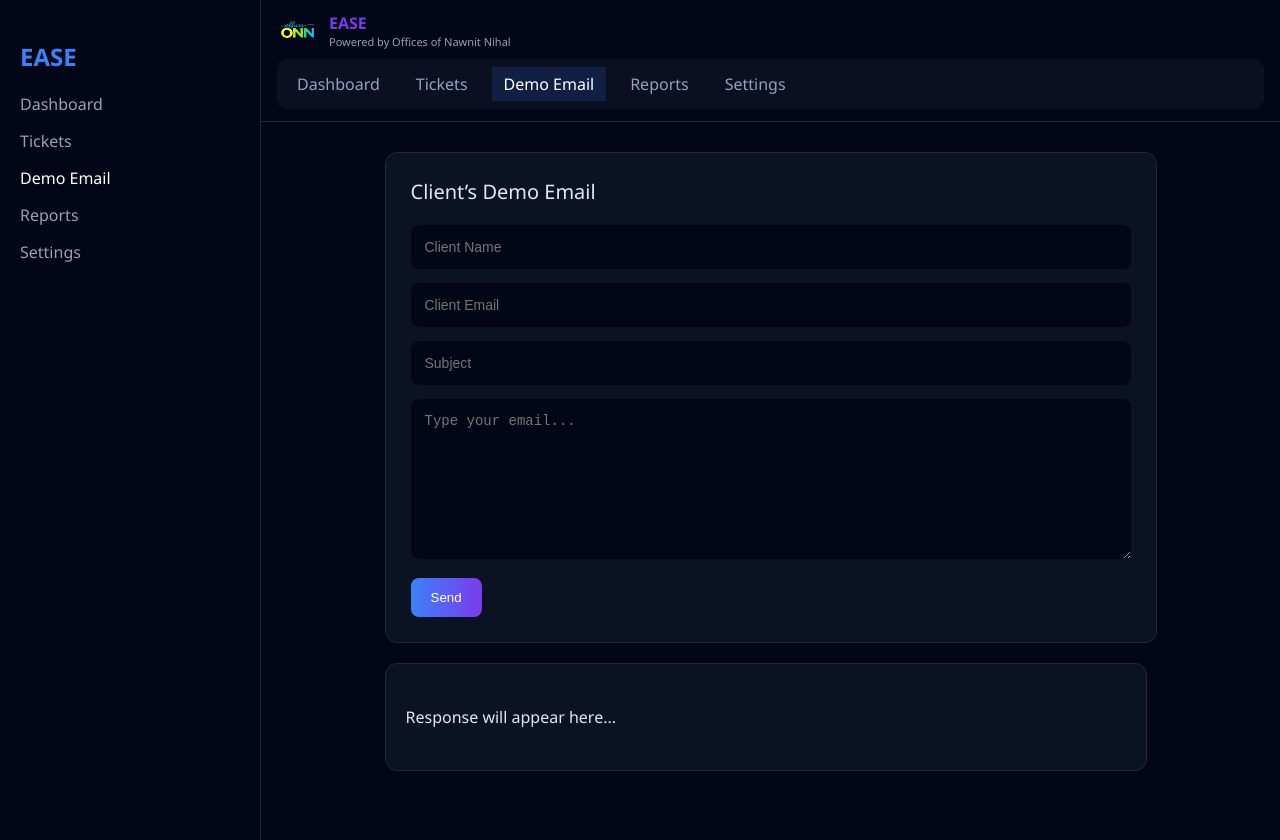
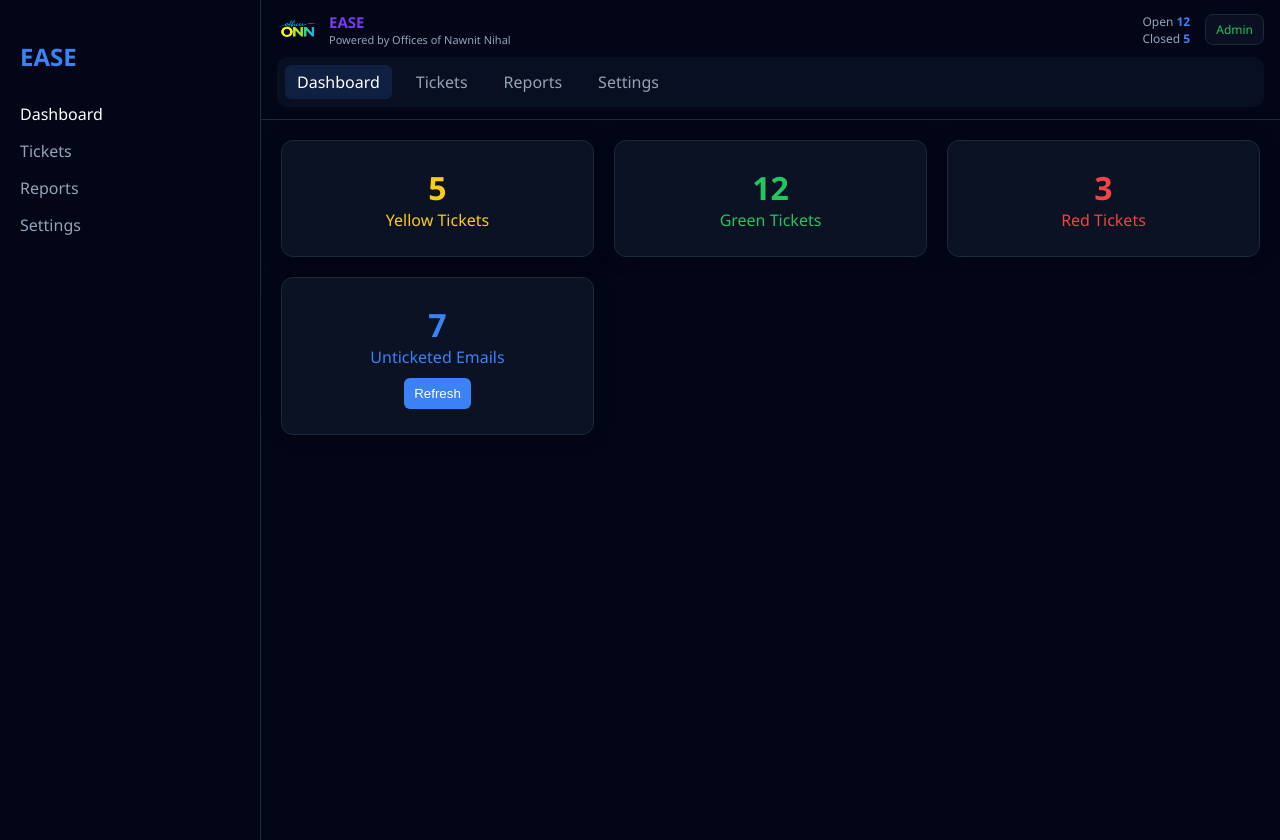
Before and after one commit to nihal007-cola/echodemo, a plain HTML site: page dashboard.html in a window 1280 px wide. Drawn offline with Linux system fonts and the light colour scheme.

Commit message:
Update dashboard.html

```diff
--- a/dashboard.html
+++ b/dashboard.html
@@ -3,171 +3,204 @@
 <head>
 <meta charset="UTF-8">
 <meta name="viewport" content="width=device-width, initial-scale=1.0">
-<title>EASE Demo Email</title>
+<title>EASE Dashboard</title>
 
 <style>
 
+/* ===== GLOBAL ===== */
 body {
-  margin:0;
-  font-family:'Segoe UI',sans-serif;
-  background:#020617;
-  color:#e2e8f0;
+  margin: 0;
+  font-family: 'Segoe UI', sans-serif;
+  background: #020617;
+  color: #e2e8f0;
 }
 
-.layout{display:flex;}
+.layout { display: flex; }
 
-.sidebar{
-  width:220px;
-  height:100vh;
-  border-right:1px solid #1e293b;
-  padding:20px;
+/* ===== SIDEBAR ===== */
+.sidebar {
+  width: 220px;
+  height: 100vh;
+  background: #020617;
+  border-right: 1px solid #1e293b;
+  padding: 20px;
 }
 
-.sidebar h2{color:#3b82f6;}
-
-.nav-item{margin:15px 0;color:#94a3b8;cursor:pointer;}
-.nav-item.active{color:white;}
-
-.main{flex:1;}
-
-.header{
-  position:sticky;
-  top:0;
-  background:#020617;
-  border-bottom:1px solid #1e293b;
-  padding:12px 16px;
-  z-index:1000;
+.sidebar h2 {
+  color: #3b82f6;
+  margin-bottom: 30px;
 }
 
-.header-top{
-  display:flex;
-  justify-content:space-between;
-  align-items:center;
+.nav-item {
+  margin: 15px 0;
+  color: #94a3b8;
+  cursor: pointer;
 }
 
-.brand-wrap{
-  display:flex;
-  align-items:center;
-  gap:10px;
+.nav-item.active { color: white; }
+
+.main { flex: 1; }
+
+/* ===== HEADER (UNCHANGED) ===== */
+.header {
+  position: sticky;
+  top: 0;
+  z-index: 1000;
+  background: #020617;
+  border-bottom: 1px solid #1e293b;
+  padding: 12px 16px;
 }
 
-.logo{height:28px;}
-
-.ease{color:#7c3aed;font-weight:600;}
-
-.tagline{
-  font-size:11px;
-  color:#94a3b8;
-  white-space:nowrap;
+.header-top {
+  display: flex;
+  justify-content: space-between;
+  align-items: center;
 }
 
-.top-nav{
-  margin-top:10px;
-  display:flex;
-  gap:12px;
-  padding:8px;
-  background:rgba(15,23,42,0.6);
-  border-radius:10px;
+.brand-wrap {
+  display: flex;
+  align-items: center;
+  gap: 10px;
 }
 
-.top-nav div{
-  padding:6px 12px;
-  color:#94a3b8;
-  cursor:pointer;
+.logo { height: 28px; }
+
+.brand-text { display: flex; flex-direction: column; }
+
+.ease {
+  font-size: 15px;
+  font-weight: 600;
+  color: #7c3aed;
 }
 
-.top-nav .active{
-  color:white;
-  background:rgba(59,130,246,0.15);
+.tagline {
+  font-size: 11px;
+  color: #94a3b8;
+  white-space: nowrap;
 }
 
-/* ===== MAIN GRID ===== */
-.grid{
-  display:flex;
-  justify-content:center;
-  padding:30px 20px;
+/* RIGHT SIDE */
+.header-right {
+  display: flex;
+  align-items: center;
+  gap: 15px;
 }
 
-/* ===== COMPOSE BOX ===== */
-.compose-box{
-  width:100%;
-  max-width:720px;
-  background:rgba(15,23,42,0.7);
-  border:1px solid #1e293b;
-  border-radius:12px;
-  padding:25px;
+.header-stats {
+  text-align: right;
+  font-size: 12px;
+  color: #94a3b8;
 }
 
-/* TITLE */
-.compose-title{
-  font-size:20px;
-  margin-bottom:20px;
+.header-stats span {
+  color: #3b82f6;
+  font-weight: 600;
 }
 
-/* INPUT GROUP FIX (IMPORTANT) */
-.input-group{
-  width:100%;
+/* USER */
+.user-badge {
+  padding: 6px 10px;
+  border-radius: 8px;
+  background: rgba(15, 23, 42, 0.6);
+  border: 1px solid #1e293b;
+  font-size: 12px;
+  color: #22c55e;
 }
 
-/* INPUTS */
-input, textarea{
-  width:100%;
-  box-sizing:border-box; /* 🔥 FIXES RIGHT OVERFLOW */
-  padding:14px;
-  margin-bottom:14px;
-  border-radius:8px;
-  border:none;
-  background:#020617;
-  color:#e2e8f0;
-  font-size:14px;
+/* NAV */
+.top-nav {
+  margin-top: 10px;
+  display: flex;
+  gap: 12px;
+  padding: 8px;
+  background: rgba(15, 23, 42, 0.6);
+  backdrop-filter: blur(10px);
+  border-radius: 10px;
 }
 
-/* TEXTAREA FIX */
-textarea{
-  min-height:160px;
-  resize:vertical;
+.top-nav div {
+  padding: 6px 12px;
+  border-radius: 6px;
+  color: #94a3b8;
+  cursor: pointer;
 }
 
-/* BUTTON */
-button{
-  padding:12px 20px;
-  border:none;
-  border-radius:8px;
-  background:linear-gradient(90deg,#3b82f6,#7c3aed);
-  color:white;
-  cursor:pointer;
+.top-nav div.active {
+  color: white;
+  background: rgba(59,130,246,0.15);
 }
 
-/* OUTPUT */
-.output-box{
-  margin-top:20px;
-  max-width:720px;
-  width:100%;
-  background:rgba(15,23,42,0.7);
-  border:1px solid #1e293b;
-  border-radius:12px;
-  padding:20px;
-  white-space:pre-wrap;
+/* ===== GRID ===== */
+.grid {
+  padding: 20px;
+}
+
+/* ===== DASHBOARD ===== */
+.dashboard-grid {
+  display: grid;
+  grid-template-columns: repeat(auto-fit, minmax(250px,1fr));
+  gap: 20px;
+}
+
+.stat-card {
+  background: rgba(15,23,42,0.7);
+  border: 1px solid #1e293b;
+  border-radius: 12px;
+  padding: 25px;
+  text-align: center;
+  box-shadow: 0 0 20px rgba(0,0,0,0.3);
+}
+
+.stat-card h2 { margin: 0; font-size: 32px; }
+
+.yellow { color: #facc15; }
+.green { color: #22c55e; }
+.red { color: #ef4444; }
+.blue { color: #3b82f6; }
+
+.refresh-btn {
+  margin-top: 10px;
+  padding: 8px 10px;
+  border: none;
+  border-radius: 6px;
+  background: #3b82f6;
+  color: white;
+  cursor: pointer;
 }
 
 /* MOBILE */
-@media(max-width:768px){
-
-  .sidebar{display:none;}
-  .layout{flex-direction:column;}
-
-  .grid{
-    padding:15px;
+@media (max-width: 768px) {
+  .sidebar { display: none; }
+  .layout { flex-direction: column; }
+  .grid { padding: 12px; }
+  .dashboard-grid { grid-template-columns: 1fr; }
 }
 
-  .compose-box{
-    padding:18px;
+/* 🔥 LOADER */
+.loader-overlay{
+position:fixed;
+top:0;left:0;
+width:100%;height:100%;
+background:rgba(2,6,23,0.6);
+backdrop-filter:blur(8px);
+display:flex;
+align-items:center;
+justify-content:center;
+z-index:9999;
+opacity:1;
+visibility:visible;
 }
 
-  input, textarea{
-    padding:12px;
+.loader-spinner{
+width:50px;height:50px;
+border:4px solid rgba(59,130,246,0.2);
+border-top:4px solid #3b82f6;
+border-radius:50%;
+animation:spin 0.8s linear infinite;
 }
 
+@keyframes spin{
+to{transform:rotate(360deg);}
 }
 
 </style>
@@ -175,66 +208,76 @@ button{
 
 <body>
 
+<!-- LOADER -->
+<div id="loaderOverlay" class="loader-overlay">
+<div class="loader-spinner"></div>
+</div>
+
 <div class="layout">
 
-<!-- SIDEBAR -->
   <div class="sidebar">
     <h2>EASE</h2>
-  <div class="nav-item" onclick="go('dashboard.html')">Dashboard</div>
+    <div class="nav-item active">Dashboard</div>
     <div class="nav-item" onclick="go('tickets.html')">Tickets</div>
-  <div class="nav-item active">Demo Email</div>
     <div class="nav-item" onclick="go('reports.html')">Reports</div>
     <div class="nav-item" onclick="go('settings.html')">Settings</div>
   </div>
 
   <div class="main">
 
-<!-- HEADER -->
     <div class="header">
       <div class="header-top">
         <div class="brand-wrap">
           <img src="assets/logo.png" class="logo">
-      <div>
+          <div class="brand-text">
             <div class="ease">EASE</div>
             <div class="tagline">Powered by Offices of Nawnit&nbsp;Nihal</div>
           </div>
         </div>
+
+        <div class="header-right">
+          <div class="header-stats">
+            Open <span>12</span><br>
+            Closed <span>5</span>
+          </div>
+          <div class="user-badge">Admin</div>
+        </div>
       </div>
 
       <div class="top-nav">
-    <div onclick="go('dashboard.html')">Dashboard</div>
+        <div class="active">Dashboard</div>
         <div onclick="go('tickets.html')">Tickets</div>
-    <div class="active">Demo Email</div>
         <div onclick="go('reports.html')">Reports</div>
         <div onclick="go('settings.html')">Settings</div>
       </div>
     </div>
 
-<!-- CONTENT -->
     <div class="grid">
+      <div class="dashboard-grid">
 
-  <div>
-    <!-- COMPOSE -->
-    <div class="compose-box">
-
-      <div class="compose-title">Client’s Demo Email</div>
-
-      <input id="name" placeholder="Client Name">
-      <input id="email" placeholder="Client Email">
-      <input id="subject" placeholder="Subject">
-      <textarea id="message" placeholder="Type your email..."></textarea>
-
-      <button onclick="sendMail()">Send</button>
-
+        <div class="stat-card yellow">
+          <h2>5</h2>
+          Yellow Tickets
         </div>
 
-    <!-- OUTPUT -->
-    <div class="output-box" id="output">
-Response will appear here...
+        <div class="stat-card green">
+          <h2>12</h2>
+          Green Tickets
+        </div>
+
+        <div class="stat-card red">
+          <h2>3</h2>
+          Red Tickets
+        </div>
+
+        <div class="stat-card blue">
+          <h2>7</h2>
+          Unticketed Emails
+          <br>
+          <button class="refresh-btn" onclick="refreshData()">Refresh</button>
         </div>
 
       </div>
-
     </div>
 
   </div>
@@ -242,42 +285,36 @@ Response will appear here...
 
 <script>
 
-const API_URL = "https://script.google.com/macros/s/AKfycbwTJijz81CxBrY0_YrKH3dK5erasji0gHX6Kuo5rVFgS5u0lBMiNiV4AtGcdtSyUHCt/exec";
-
-function go(page){ window.location.href = page; }
-
-async function sendMail(){
-
-  const name = document.getElementById("name").value;
-  const email = document.getElementById("email").value;
-  const subject = document.getElementById("subject").value;
-  const message = document.getElementById("message").value;
-
-  if (!email || !message){
-    alert("Email and message required");
-    return;
+function go(page){
+  window.location.href = page;
 }
 
-  document.getElementById("output").innerText = "Processing...";
+/* 🔥 LOADER CONTROL */
+function showLoader(){
+  document.getElementById("loaderOverlay").style.display = "flex";
+}
 
-  const res = await fetch(API_URL, {
-    method: "POST",
-    body: JSON.stringify({
-      name,
-      email,
-      subject,
-      body: message
-    })
+function hideLoader(){
+  document.getElementById("loaderOverlay").style.display = "none";
+}
+
+/* 🔥 API CALL WITH LOADER */
+function refreshData(){
+  showLoader();
+
+  console.log("API CALL → backend");
+
+  setTimeout(() => {
+    hideLoader();
+  }, 800); // simulate API delay (replace with real fetch later)
+}
+
+setInterval(refreshData, 300000);
+
+/* 🔥 HIDE LOADER AFTER PAGE LOAD */
+window.addEventListener("load", function(){
+  hideLoader();
 });
-
-  const data = await res.json();
-
-  document.getElementById("output").innerText =
-`Ticket ID: ${data.ticketId}
-
-${data.reply}`;
-
-}
 
 </script>
 
```
Lines whose indentation alone changed are shown as unchanged.
